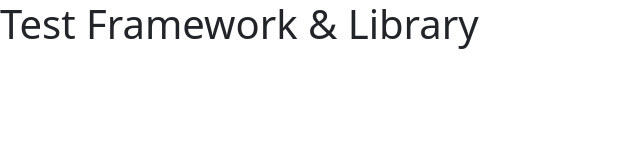
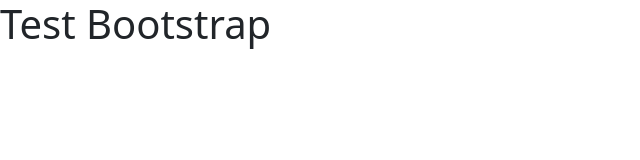
Before and after one commit to PapGris/Test-Code-Framework, a plain HTML site: page index.html in a window 1280 px wide. Shown: the whole page, without its empty margins (0-640 px from the left). Drawn offline with nearby package versions, Linux system fonts and the light colour scheme.

Commit message:
index 1.01

```diff
--- a/index.html
+++ b/index.html
@@ -7,6 +7,6 @@
     <link href="https://cdn.jsdelivr.net/npm/bootstrap@5.3.3/dist/css/bootstrap.min.css" rel="stylesheet" integrity="sha384-QWTKZyjpPEjISv5WaRU9OFeRpok6YctnYmDr5pNlyT2bRjXh0JMhjY6hW+ALEwIH" crossorigin="anonymous">
 </head>
 <body>
-    <h1>Test Framework & Library</h1>
+     <h1 id="Titre">Test Bootstrap</h1>
 </body>
 </html>
```
